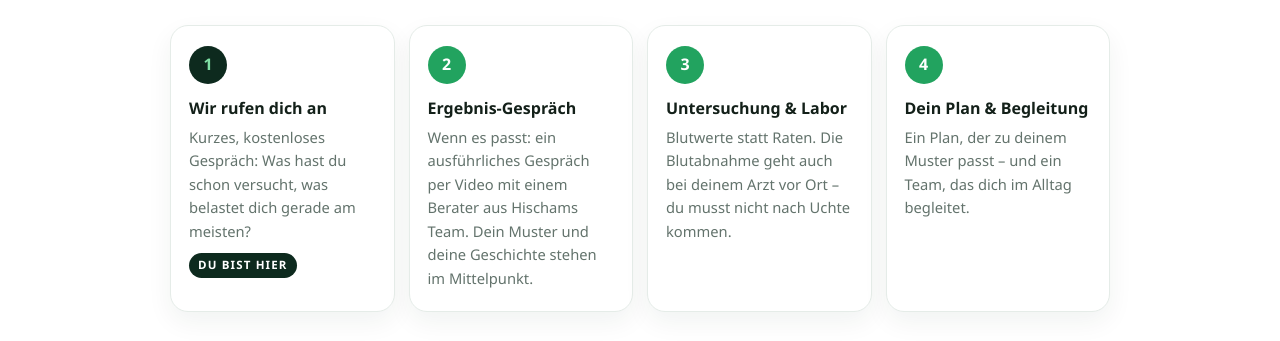
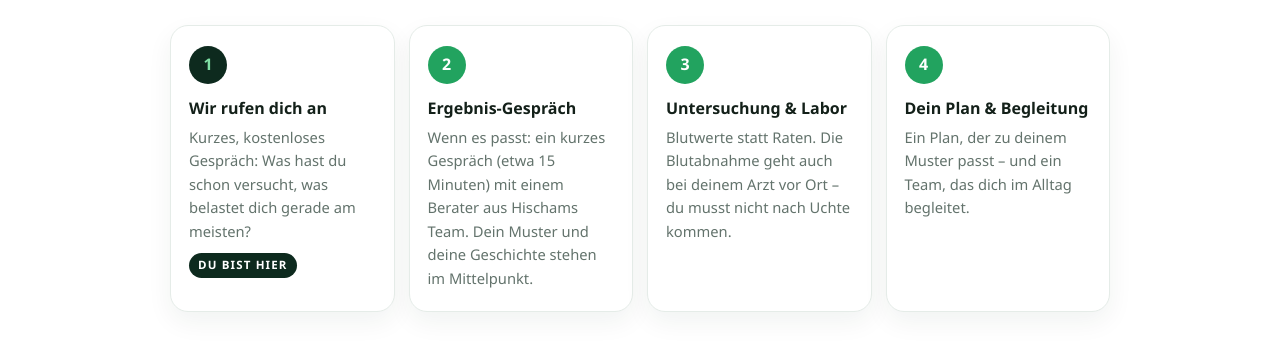
Before and after one commit to hischamelsobhi123-netizen/relounge-landing, a plain HTML site: page typ-test/mehr.html in a window 1280 px wide. Shown: the part 2453-2794 px from the top of the page. Drawn offline with Linux system fonts and the light colour scheme.

Commit message:
typ-test/mehr.html: Ergebnis-Gespräch etwa 15 Minuten statt 'ausführlich per Video'
Co-Authored-By: Claude Opus 5.5 <noreply@anthropic.com>

```diff
--- a/typ-test/mehr.html
+++ b/typ-test/mehr.html
@@ -223,7 +223,7 @@
     </div>
     <div class="weg">
       <div class="sc jetzt rv"><div class="n">1</div><h3>Wir rufen dich an</h3><p>Kurzes, kostenloses Gespräch: Was hast du schon versucht, was belastet dich gerade am meisten?</p><span class="du">Du bist hier</span></div>
-      <div class="sc rv"><div class="n">2</div><h3>Ergebnis-Gespräch</h3><p>Wenn es passt: ein ausführliches Gespräch per Video mit einem Berater aus Hischams Team. Dein Muster und deine Geschichte stehen im Mittelpunkt.</p></div>
+      <div class="sc rv"><div class="n">2</div><h3>Ergebnis-Gespräch</h3><p>Wenn es passt: ein kurzes Gespräch (etwa 15 Minuten) mit einem Berater aus Hischams Team. Dein Muster und deine Geschichte stehen im Mittelpunkt.</p></div>
       <div class="sc rv"><div class="n">3</div><h3>Untersuchung &amp; Labor</h3><p>Blutwerte statt Raten. Die Blutabnahme geht auch bei deinem Arzt vor Ort – du musst nicht nach Uchte kommen.</p></div>
       <div class="sc rv"><div class="n">4</div><h3>Dein Plan &amp; Begleitung</h3><p>Ein Plan, der zu deinem Muster passt – und ein Team, das dich im Alltag begleitet.</p></div>
     </div>
```
